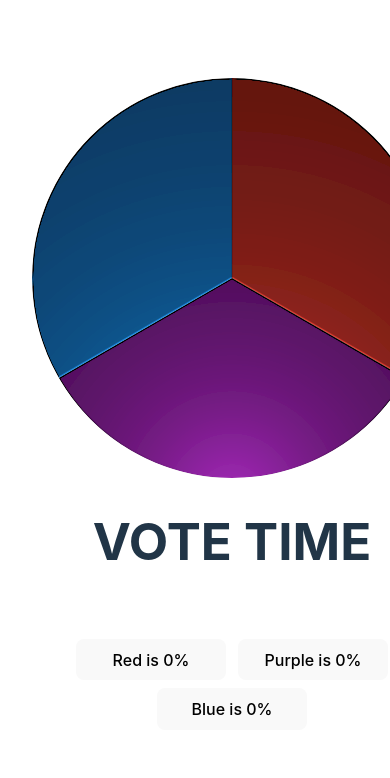
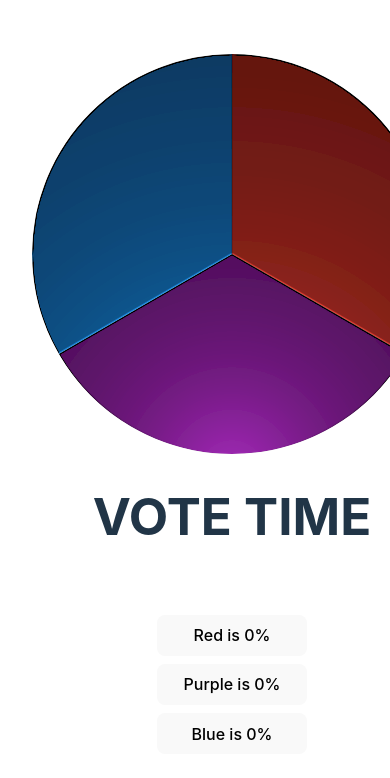
Before and after one commit to WMattWood/vote-time, a React (Vite) app: page / in a window 390 px wide. Shown: the top 778 px of the page. Built offline with nearby package versions, Linux system fonts and the light colour scheme.

Commit message:
Made buttons responsive for smaller displays.

```diff
--- a/src/App.css
+++ b/src/App.css
@@ -5,8 +5,16 @@
   text-align: center;
 }
 
+@media (max-width: 600px) {
+  .card{
+    flex-direction: column;
+    align-items: center;
+  }
+}
+
 .card {
   padding: 2em;
+  display: flex;
 }
 
 .pieA {
```
